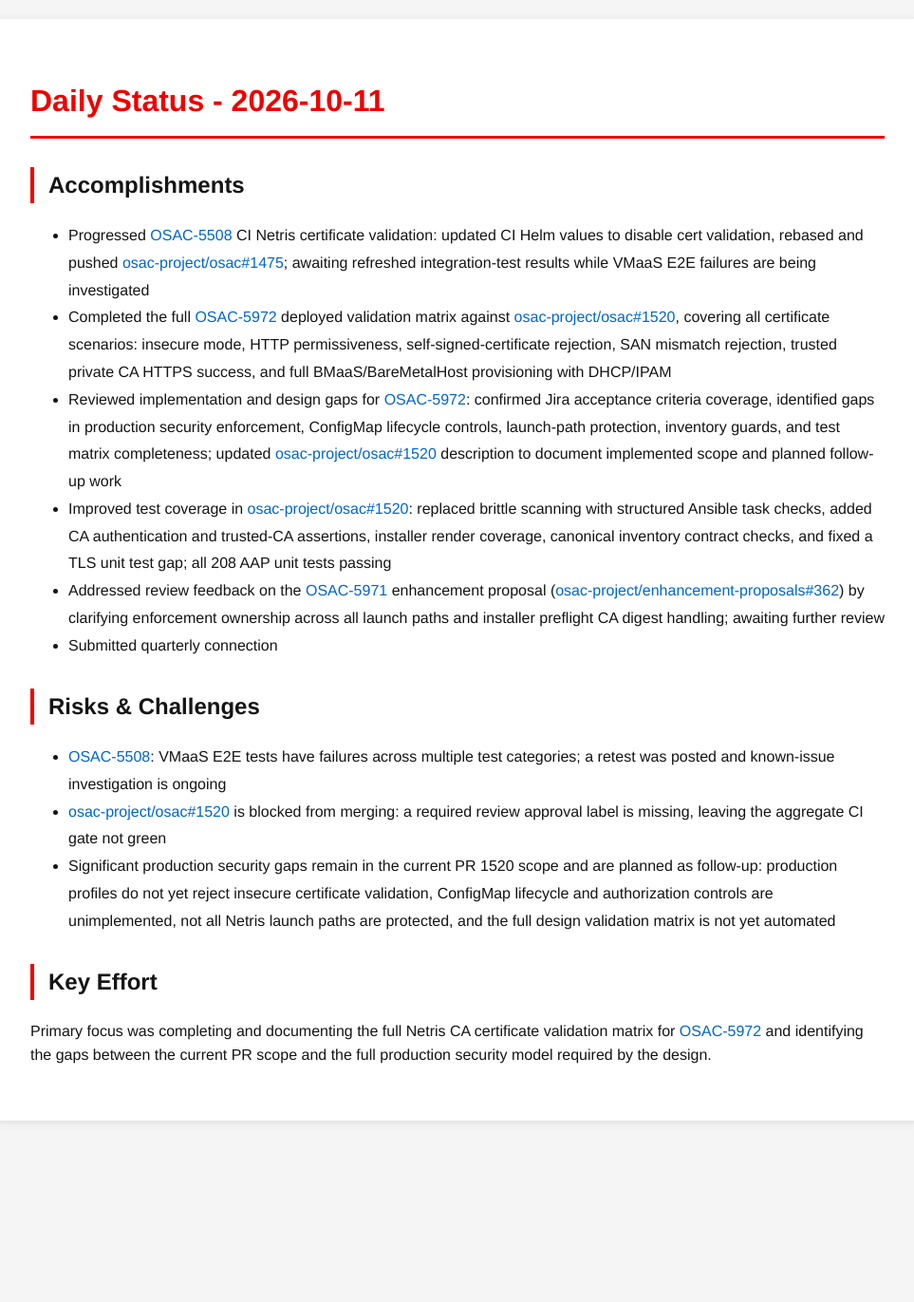
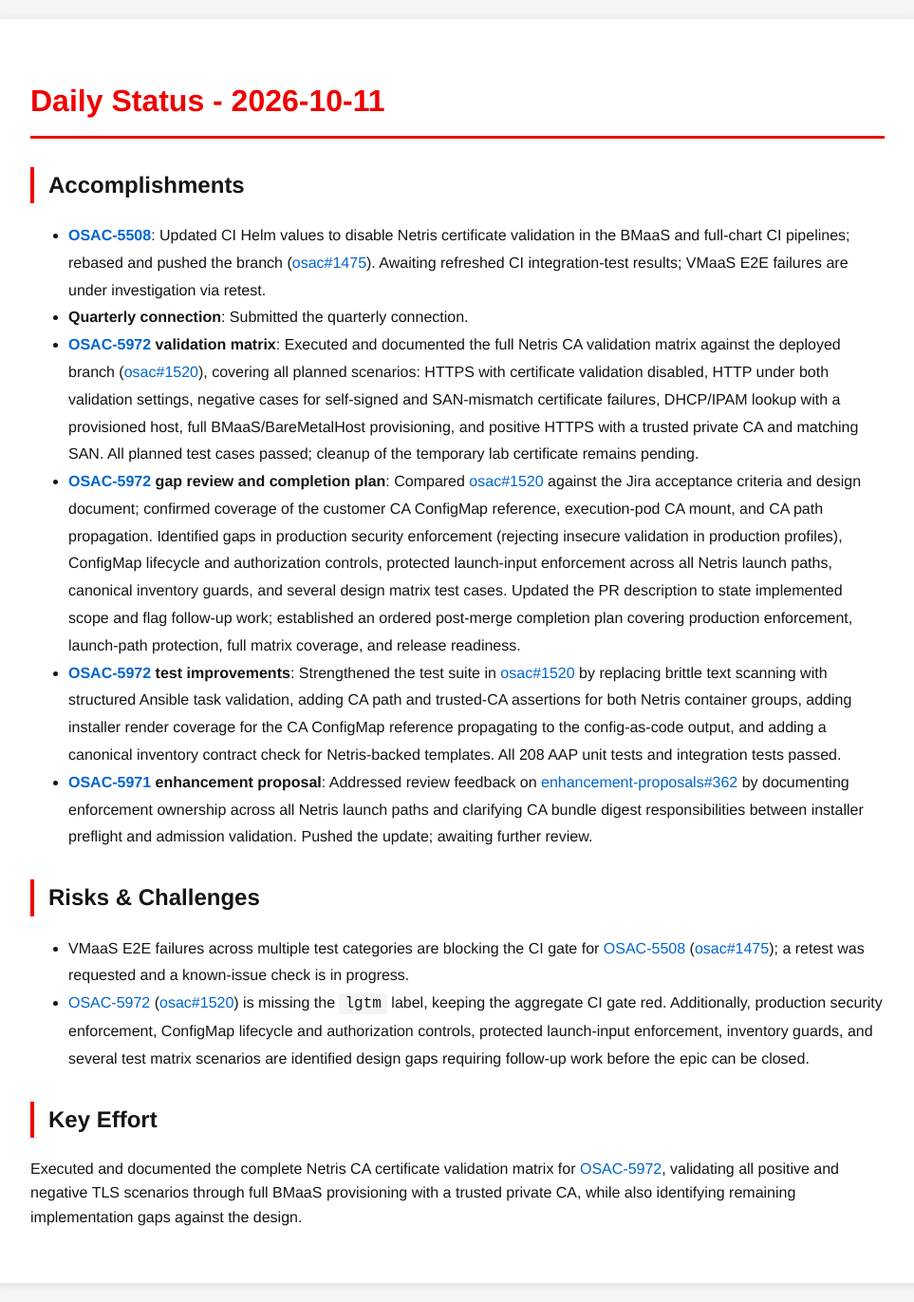
Before and after one commit to tzvatot/daily-status, a Jekyll site: the page built from 2026-10-11.md, in a window 1280 px wide. Shown: the whole page at 95% size, without its empty margins (158-1121 px from the left). Built offline with Jekyll 4.4.1, drawn with Linux system fonts in a browser that asks for light colours; before the commit the page ends 1200 px from its top, so only the background shows below that.

Commit message:
Daily status update - 2026-10-11

```diff
--- a/2026-10-11.md
+++ b/2026-10-11.md
@@ -7,17 +7,16 @@
 # Daily Status - 2026-10-11
 
 ## Accomplishments
-- Progressed [OSAC-5508](https://redhat.atlassian.net/browse/OSAC-5508) CI Netris certificate validation: updated CI Helm values to disable cert validation, rebased and pushed [osac-project/osac#1475](https://github.com/osac-project/osac/pull/1475); awaiting refreshed integration-test results while VMaaS E2E failures are being investigated
-- Completed the full [OSAC-5972](https://redhat.atlassian.net/browse/OSAC-5972) deployed validation matrix against [osac-project/osac#1520](https://github.com/osac-project/osac/pull/1520), covering all certificate scenarios: insecure mode, HTTP permissiveness, self-signed-certificate rejection, SAN mismatch rejection, trusted private CA HTTPS success, and full BMaaS/BareMetalHost provisioning with DHCP/IPAM
-- Reviewed implementation and design gaps for [OSAC-5972](https://redhat.atlassian.net/browse/OSAC-5972): confirmed Jira acceptance criteria coverage, identified gaps in production security enforcement, ConfigMap lifecycle controls, launch-path protection, inventory guards, and test matrix completeness; updated [osac-project/osac#1520](https://github.com/osac-project/osac/pull/1520) description to document implemented scope and planned follow-up work
-- Improved test coverage in [osac-project/osac#1520](https://github.com/osac-project/osac/pull/1520): replaced brittle scanning with structured Ansible task checks, added CA authentication and trusted-CA assertions, installer render coverage, canonical inventory contract checks, and fixed a TLS unit test gap; all 208 AAP unit tests passing
-- Addressed review feedback on the [OSAC-5971](https://redhat.atlassian.net/browse/OSAC-5971) enhancement proposal ([osac-project/enhancement-proposals#362](https://github.com/osac-project/enhancement-proposals/pull/362)) by clarifying enforcement ownership across all launch paths and installer preflight CA digest handling; awaiting further review
-- Submitted quarterly connection
+- **[OSAC-5508](https://redhat.atlassian.net/browse/OSAC-5508)**: Updated CI Helm values to disable Netris certificate validation in the BMaaS and full-chart CI pipelines; rebased and pushed the branch ([osac#1475](https://github.com/osac-project/osac/pull/1475)). Awaiting refreshed CI integration-test results; VMaaS E2E failures are under investigation via retest.
+- **Quarterly connection**: Submitted the quarterly connection.
+- **[OSAC-5972](https://redhat.atlassian.net/browse/OSAC-5972) validation matrix**: Executed and documented the full Netris CA validation matrix against the deployed branch ([osac#1520](https://github.com/osac-project/osac/pull/1520)), covering all planned scenarios: HTTPS with certificate validation disabled, HTTP under both validation settings, negative cases for self-signed and SAN-mismatch certificate failures, DHCP/IPAM lookup with a provisioned host, full BMaaS/BareMetalHost provisioning, and positive HTTPS with a trusted private CA and matching SAN. All planned test cases passed; cleanup of the temporary lab certificate remains pending.
+- **[OSAC-5972](https://redhat.atlassian.net/browse/OSAC-5972) gap review and completion plan**: Compared [osac#1520](https://github.com/osac-project/osac/pull/1520) against the Jira acceptance criteria and design document; confirmed coverage of the customer CA ConfigMap reference, execution-pod CA mount, and CA path propagation. Identified gaps in production security enforcement (rejecting insecure validation in production profiles), ConfigMap lifecycle and authorization controls, protected launch-input enforcement across all Netris launch paths, canonical inventory guards, and several design matrix test cases. Updated the PR description to state implemented scope and flag follow-up work; established an ordered post-merge completion plan covering production enforcement, launch-path protection, full matrix coverage, and release readiness.
+- **[OSAC-5972](https://redhat.atlassian.net/browse/OSAC-5972) test improvements**: Strengthened the test suite in [osac#1520](https://github.com/osac-project/osac/pull/1520) by replacing brittle text scanning with structured Ansible task validation, adding CA path and trusted-CA assertions for both Netris container groups, adding installer render coverage for the CA ConfigMap reference propagating to the config-as-code output, and adding a canonical inventory contract check for Netris-backed templates. All 208 AAP unit tests and integration tests passed.
+- **[OSAC-5971](https://redhat.atlassian.net/browse/OSAC-5971) enhancement proposal**: Addressed review feedback on [enhancement-proposals#362](https://github.com/osac-project/enhancement-proposals/pull/362) by documenting enforcement ownership across all Netris launch paths and clarifying CA bundle digest responsibilities between installer preflight and admission validation. Pushed the update; awaiting further review.
 
 ## Risks & Challenges
-- [OSAC-5508](https://redhat.atlassian.net/browse/OSAC-5508): VMaaS E2E tests have failures across multiple test categories; a retest was posted and known-issue investigation is ongoing
-- [osac-project/osac#1520](https://github.com/osac-project/osac/pull/1520) is blocked from merging: a required review approval label is missing, leaving the aggregate CI gate not green
-- Significant production security gaps remain in the current PR 1520 scope and are planned as follow-up: production profiles do not yet reject insecure certificate validation, ConfigMap lifecycle and authorization controls are unimplemented, not all Netris launch paths are protected, and the full design validation matrix is not yet automated
+- VMaaS E2E failures across multiple test categories are blocking the CI gate for [OSAC-5508](https://redhat.atlassian.net/browse/OSAC-5508) ([osac#1475](https://github.com/osac-project/osac/pull/1475)); a retest was requested and a known-issue check is in progress.
+- [OSAC-5972](https://redhat.atlassian.net/browse/OSAC-5972) ([osac#1520](https://github.com/osac-project/osac/pull/1520)) is missing the `lgtm` label, keeping the aggregate CI gate red. Additionally, production security enforcement, ConfigMap lifecycle and authorization controls, protected launch-input enforcement, inventory guards, and several test matrix scenarios are identified design gaps requiring follow-up work before the epic can be closed.
 
 ## Key Effort
-Primary focus was completing and documenting the full Netris CA certificate validation matrix for [OSAC-5972](https://redhat.atlassian.net/browse/OSAC-5972) and identifying the gaps between the current PR scope and the full production security model required by the design.
+Executed and documented the complete Netris CA certificate validation matrix for [OSAC-5972](https://redhat.atlassian.net/browse/OSAC-5972), validating all positive and negative TLS scenarios through full BMaaS provisioning with a trusted private CA, while also identifying remaining implementation gaps against the design.
```
